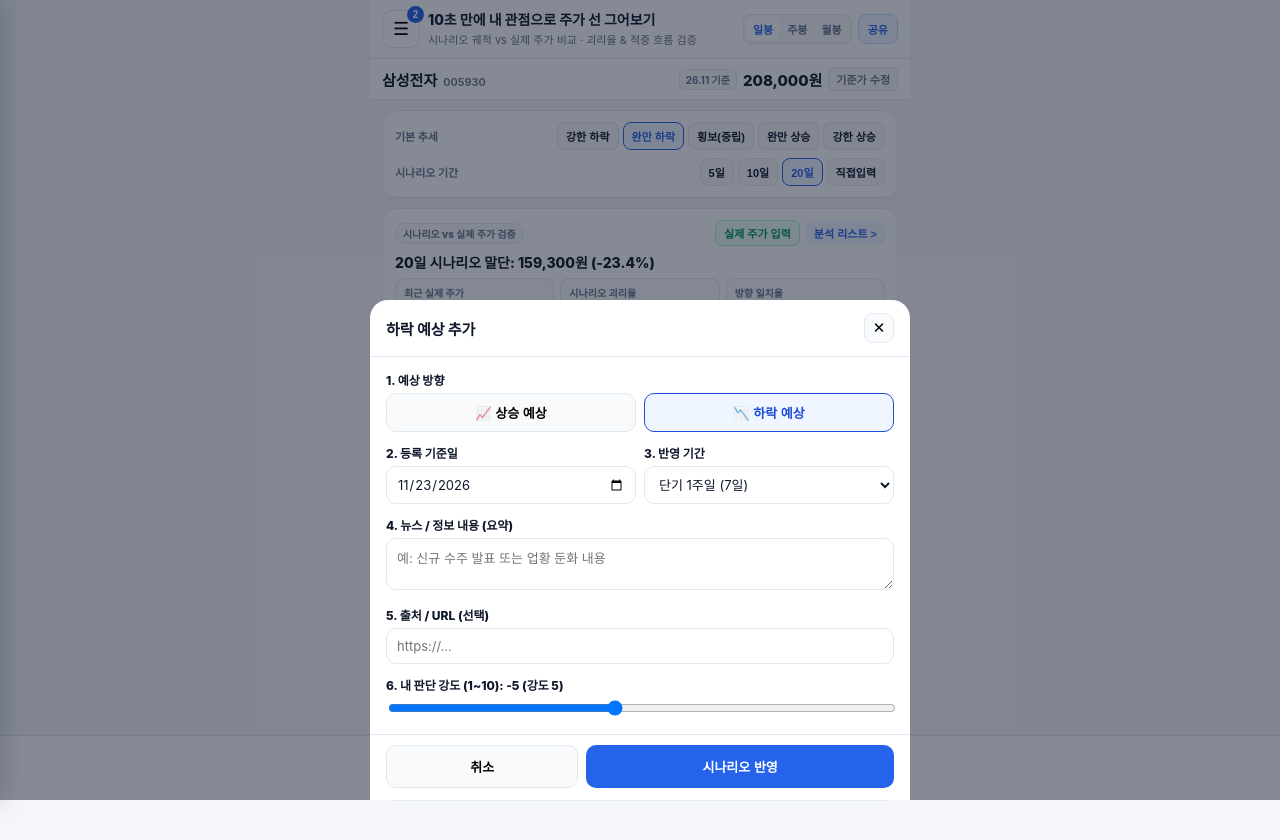
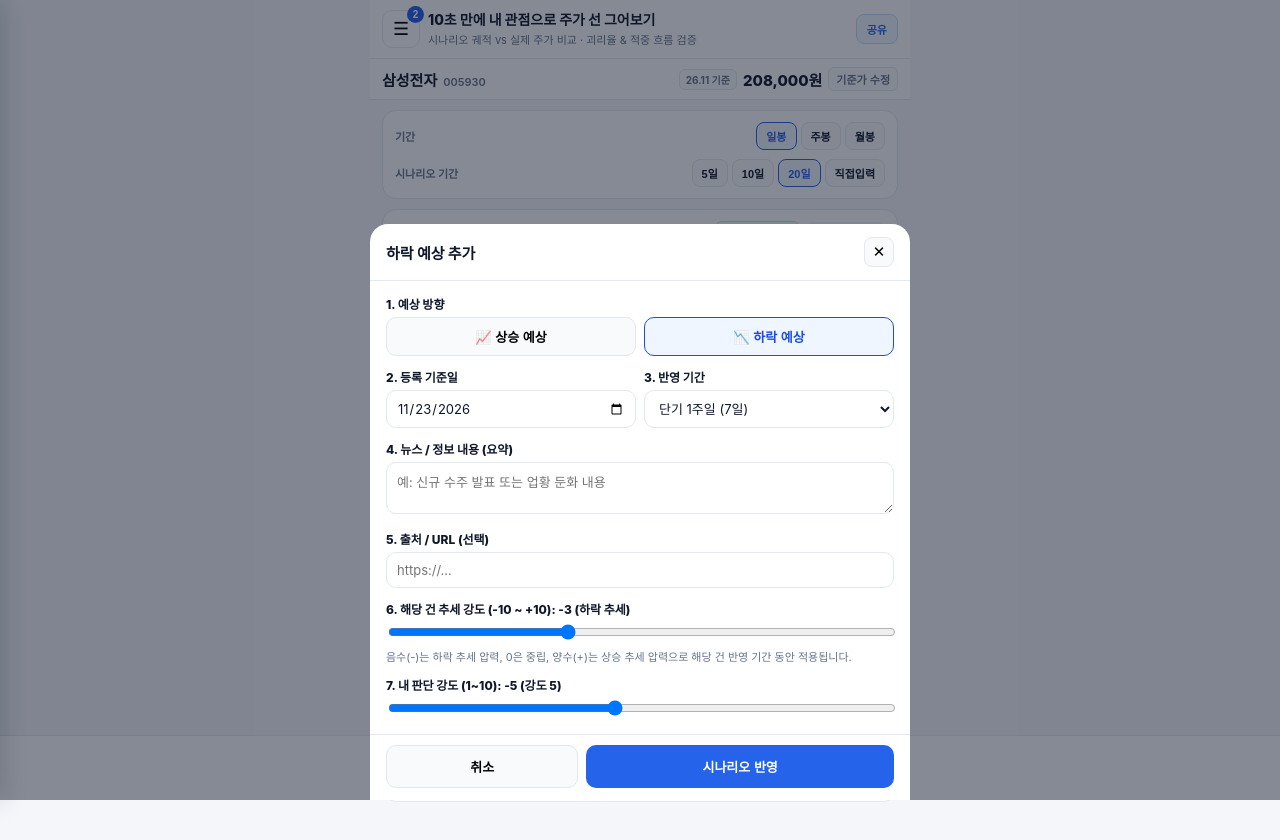
Before and after one commit to happyed6040-star/My-stock1, a plain HTML site: page index.html in a window 1280 px wide. Both pictures are taken after a click on the button "📉 하락 예상". Drawn offline with nearby package versions, Linux system fonts and the light colour scheme.

Commit message:
Update index.html

```diff
--- a/index.html
+++ b/index.html
@@ -3,7 +3,7 @@
 <head>
   <meta charset="UTF-8" />
   <meta name="viewport" content="width=device-width, initial-scale=1.0, viewport-fit=cover" />
-  <title>나만의 주식 시나리오 v5.4</title>
+  <title>나만의 주식 시나리오 v5.4.1</title>
   <meta property="og:type" content="website" />
   <meta property="og:title" content="나만의 주식 시나리오 — 시나리오 vs 실제 주가 비교" />
   <meta property="og:description" content="설정한 시나리오 궤적과 실제 주가 흐름, 괴리율 및 방향 일치율을 비교해 보세요." />
@@ -137,38 +137,13 @@
       flex-shrink: 0;
     }
 
-    .tf-group {
-      display: inline-flex;
-      background: var(--surface-soft);
-      border: 1px solid var(--border);
-      border-radius: 8px;
-      padding: 2px;
-    }
-
-    .tf-btn {
-      border: 0;
-      background: transparent;
-      padding: 4px 7px;
-      font-size: 11px;
-      font-weight: 700;
-      color: var(--muted);
-      border-radius: 6px;
-      cursor: pointer;
-    }
-
-    .tf-btn.active {
-      background: var(--surface);
-      color: var(--primary);
-      box-shadow: 0 1px 2px rgba(15, 23, 42, 0.08);
-    }
-
     .share-btn {
       border: 1px solid #bfdbfe;
       background: var(--primary-soft);
       color: var(--primary);
       font-size: 11px;
       font-weight: 700;
-      padding: 6px 9px;
+      padding: 6px 10px;
       border-radius: 8px;
       cursor: pointer;
       white-space: nowrap;
@@ -254,7 +229,7 @@
     .control-row {
       display: flex;
       flex-direction: column;
-      gap: 8px;
+      gap: 9px;
     }
 
     .control-line {
@@ -285,7 +260,7 @@
       color: var(--text);
       font-size: 11px;
       font-weight: 700;
-      padding: 5px 8px;
+      padding: 5px 9px;
       border-radius: 8px;
       cursor: pointer;
     }
@@ -856,6 +831,12 @@
       font-size: 12px;
       font-weight: 800;
       margin-bottom: 5px;
+    }
+
+    .field-hint {
+      font-size: 11px;
+      color: var(--muted);
+      margin-top: 4px;
     }
 
     .dir-toggle-row {
@@ -948,11 +929,6 @@
         </div>
       </div>
       <div class="topbar-right">
-        <div class="tf-group" role="group" aria-label="봉 단위">
-          <button type="button" class="tf-btn active" data-tf="D">일봉</button>
-          <button type="button" class="tf-btn" data-tf="W">주봉</button>
-          <button type="button" class="tf-btn" data-tf="M">월봉</button>
-        </div>
         <button type="button" class="share-btn" id="shareBtn">공유</button>
       </div>
     </header>
@@ -972,13 +948,11 @@
     <main class="main-content">
       <section class="card control-row">
         <div class="control-line">
-          <span class="control-label">기본 추세</span>
-          <div class="pill-group" id="trendGroup">
-            <button type="button" class="pill-btn" data-trend="strong_down">강한 하락</button>
-            <button type="button" class="pill-btn active" data-trend="mild_down">완만 하락</button>
-            <button type="button" class="pill-btn" data-trend="flat">횡보(중립)</button>
-            <button type="button" class="pill-btn" data-trend="mild_up">완만 상승</button>
-            <button type="button" class="pill-btn" data-trend="strong_up">강한 상승</button>
+          <span class="control-label">기간</span>
+          <div class="pill-group" id="tfGroup" role="group" aria-label="봉 단위">
+            <button type="button" class="pill-btn active" data-tf="D">일봉</button>
+            <button type="button" class="pill-btn" data-tf="W">주봉</button>
+            <button type="button" class="pill-btn" data-tf="M">월봉</button>
           </div>
         </div>
         <div class="control-line">
@@ -1037,7 +1011,7 @@
           <canvas id="scenarioChart"></canvas>
         </div>
         <p class="disclaimer-note">
-          초록 실선은 시나리오 발행 이후 경과 일자 기준 실제 주가(또는 비교 입력가) 궤적입니다. 실제 시세 API 연동 전까지는 '실제 주가 입력'으로 비교 시나리오를 바로 테스트할 수 있습니다.
+          각 등록 건의 '추세 강도'와 '판단 강도'가 반영 기간 동안 시나리오 궤적에 누적됩니다. 초록 실선은 경과 일자 기준 실제 주가 비교선입니다.
         </p>
       </section>
     </main>
@@ -1142,8 +1116,16 @@
         </div>
 
         <div>
+          <label class="field-label" for="itemTrendRange">
+            6. 해당 건 추세 강도 (-10 ~ +10): <span id="trendStrengthLabel">+3 (완만 상승 추세)</span>
+          </label>
+          <input type="range" id="itemTrendRange" min="-10" max="10" value="3" style="width:100%;" />
+          <div class="field-hint">음수(-)는 하락 추세 압력, 0은 중립, 양수(+)는 상승 추세 압력으로 해당 건 반영 기간 동안 적용됩니다.</div>
+        </div>
+
+        <div>
           <label class="field-label" for="itemWeightRange">
-            6. 내 판단 강도 (1~10): <span id="weightValueLabel">+5 (강도 5)</span>
+            7. 내 판단 강도 (1~10): <span id="weightValueLabel">+5 (강도 5)</span>
           </label>
           <input type="range" id="itemWeightRange" min="1" max="10" value="5" style="width:100%;" />
         </div>
@@ -1214,44 +1196,26 @@
       '006400': { code: '006400', name: '삼성SDI', basePrice: 345000, seed: 83, refTag: '26.11 기준' }
     };
 
-    const TREND_DAILY_RATE = {
-      strong_down: -0.0085,
-      mild_down: -0.0035,
-      flat: 0.0,
-      mild_up: 0.0035,
-      strong_up: 0.0085
-    };
-
-    const TREND_LABELS = {
-      strong_down: '강한 하락',
-      mild_down: '완만 하락',
-      flat: '횡보(중립)',
-      mild_up: '완만 상승',
-      strong_up: '강한 상승'
-    };
-
     const PRESETS = [
       {
         id: 'sec_inflection',
         title: '삼성전자 단기 반등 후 장기 하락 변곡',
-        desc: '11/23 단기 3일 상승요인 → 11/25 장기 30일 하락요인',
+        desc: '11/23 단기 3일 상승(추세 +4) → 11/26 장기 30일 하락(추세 -5)',
         stockCode: '005930',
-        trend: 'mild_down',
         horizonDays: 20,
         items: [
-          { id: 'p1', direction: 'up', date: '2026-11-23', durationDays: 3, summary: '삼성전자 단기 상승요인 반영', url: '', weight: 5, enabled: true },
-          { id: 'p2', direction: 'down', date: '2026-11-25', durationDays: 30, summary: '장기 하락요인 반영', url: '', weight: 7, enabled: true }
+          { id: 'p1', direction: 'up', date: '2026-11-23', durationDays: 3, summary: '삼성전자 단기 상승요인 반영', url: '', trendStrength: 4, weight: 5, enabled: true },
+          { id: 'p2', direction: 'down', date: '2026-11-26', durationDays: 30, summary: '장기 하락요인 반영', url: '', trendStrength: -5, weight: 7, enabled: true }
         ]
       },
       {
         id: 'hynix_swing',
-        title: 'SK하이닉스 20일 완만 상승 시나리오',
-        desc: '완만 상승 추세 + 14일 상승요인 설정',
+        title: 'SK하이닉스 20일 상승 추세 시나리오',
+        desc: '11/23 14일 상승요인(추세 +5, 판단 6)',
         stockCode: '000660',
-        trend: 'mild_up',
         horizonDays: 20,
         items: [
-          { id: 'p3', direction: 'up', date: '2026-11-23', durationDays: 14, summary: '메모리 모멘텀 상승요인', url: '', weight: 6, enabled: true }
+          { id: 'p3', direction: 'up', date: '2026-11-23', durationDays: 14, summary: '메모리 모멘텀 상승요인', url: '', trendStrength: 5, weight: 6, enabled: true }
         ]
       },
       {
@@ -1259,7 +1223,6 @@
         title: '현대차 빈 시나리오 분석 리스트 초기화',
         desc: '종목별 빈 리스트 테스트용 프리셋',
         stockCode: '005380',
-        trend: 'flat',
         horizonDays: 10,
         items: []
       }
@@ -1269,7 +1232,6 @@
       stocks: { ...DEFAULT_STOCKS },
       stockCode: '005930',
       timeframe: 'D',
-      trend: 'mild_down',
       horizonDays: 20,
       isCustomHorizon: false,
       hideScenarioMemo: false,
@@ -1284,8 +1246,8 @@
       },
       itemsByStock: {
         '005930': [
-          { id: 'init-1', direction: 'up', date: '2026-11-23', durationDays: 3, summary: '삼성전자 단기 상승요인 반영', url: '', weight: 5, enabled: true },
-          { id: 'init-2', direction: 'down', date: '2026-11-26', durationDays: 30, summary: '하락 구간 흐름 지속 관점 장기 반영', url: '', weight: 8, enabled: true }
+          { id: 'init-1', direction: 'up', date: '2026-11-23', durationDays: 3, summary: '삼성전자 단기 상승요인 반영', url: '', trendStrength: 3, weight: 5, enabled: true },
+          { id: 'init-2', direction: 'down', date: '2026-11-26', durationDays: 30, summary: '하락 구간 흐름 지속 관점 장기 반영', url: '', trendStrength: -4, weight: 8, enabled: true }
         ],
         '000660': [],
         '005380': [],
@@ -1413,6 +1375,17 @@
       if (!dateStr || !dateStr.includes('-')) return dateStr || '';
       const parts = dateStr.split('-');
       return `${parts[1]}.${parts[2]}`;
+    }
+
+    function describeTrendStrength(val) {
+      const n = Number(val) || 0;
+      const sign = n > 0 ? `+${n}` : `${n}`;
+      let label = '중립';
+      if (n >= 7) label = '강한 상승 추세';
+      else if (n >= 1) label = '상승 추세';
+      else if (n <= -7) label = '강한 하락 추세';
+      else if (n <= -1) label = '하락 추세';
+      return `${sign} (${label})`;
     }
 
     function generateHistorySeries(stock, tf, targetCount) {
@@ -1455,7 +1428,6 @@
 
     function computeScenarioSeries(stockPrice, histLen) {
       const days = Math.max(1, Math.min(365, Number(state.horizonDays) || 20));
-      const baseRate = TREND_DAILY_RATE[state.trend] ?? 0;
       const activeItems = getCurrentItems().filter((it) => it.enabled);
 
       const futureLabels = [];
@@ -1473,13 +1445,14 @@
           const endStep = startStep + Math.max(1, Number(item.durationDays) || 1) - 1;
           if (step >= startStep && step <= endStep) {
             const sign = item.direction === 'up' ? 1 : -1;
-            impactSum += sign * (Number(item.weight) || 1) * 0.0016;
+            const judgmentImpact = sign * (Number(item.weight) || 1) * 0.0014;
+            const trendImpact = (Number(item.trendStrength) || 0) * 0.0008;
+            impactSum += judgmentImpact + trendImpact;
           }
         });
 
-        const stepRate = baseRate + impactSum;
         const unit = currentVal >= 10000 ? 100 : 10;
-        currentVal = Math.max(100, Math.round((currentVal * (1 + stepRate)) / unit) * unit);
+        currentVal = Math.max(100, Math.round((currentVal * (1 + impactSum)) / unit) * unit);
 
         const d = new Date(anchorDate);
         d.setDate(d.getDate() + (step - 1));
@@ -1567,12 +1540,8 @@
       memoCb.checked = state.hideScenarioMemo;
       document.getElementById('hideMemoLabel').classList.toggle('active', state.hideScenarioMemo);
 
-      document.querySelectorAll('.tf-btn').forEach((btn) => {
+      document.querySelectorAll('#tfGroup .pill-btn').forEach((btn) => {
         btn.classList.toggle('active', btn.dataset.tf === state.timeframe);
-      });
-
-      document.querySelectorAll('#trendGroup .pill-btn').forEach((btn) => {
-        btn.classList.toggle('active', btn.dataset.trend === state.trend);
       });
 
       const isPresetDay = !state.isCustomHorizon && [5, 10, 20].includes(state.horizonDays);
@@ -1600,7 +1569,7 @@
       document.getElementById('metricHitRate').textContent = `${actualComp.hitRate}% (${actualComp.elapsedDays}일 기준)`;
 
       document.getElementById('summarySub').textContent =
-        `추세 [${TREND_LABELS[state.trend]}] · 기간 [${state.horizonDays}일] · 활성 항목 [${activeCount}/${items.length}건]`;
+        `기간 [${tfMap[state.timeframe]}] · 시나리오 [${state.horizonDays}일] · 활성 항목 [${activeCount}/${items.length}건]`;
 
       renderChart(history, scenario, actualComp);
       renderDrawer();
@@ -1773,7 +1742,6 @@
         btn.innerHTML = `<span class="preset-title">${preset.title}</span><span class="preset-desc">${preset.desc}</span>`;
         btn.addEventListener('click', () => {
           state.stockCode = preset.stockCode;
-          state.trend = preset.trend;
           state.horizonDays = preset.horizonDays;
           state.isCustomHorizon = ![5, 10, 20].includes(preset.horizonDays);
           state.itemsByStock[preset.stockCode] = preset.items.map((x, idx) => ({
@@ -1804,12 +1772,14 @@
           ? '<span class="dir-badge-up">[상승 예상]</span>'
           : '<span class="dir-badge-down">[하락 예상]</span>';
         const sign = item.direction === 'up' ? '+' : '-';
+        const tVal = Number(item.trendStrength) || 0;
+        const tSign = tVal > 0 ? `+${tVal}` : `${tVal}`;
 
         card.innerHTML = `
           <div class="analysis-top">
             <input type="checkbox" class="analysis-check" ${item.enabled ? 'checked' : ''} aria-label="항목 반영 체크" />
             <div class="analysis-summary">
-              ${dirText} ${item.date} · ${item.durationDays}일 · ${sign}${item.weight}강도<br/>
+              ${dirText} ${item.date} · ${item.durationDays}일 · 추세 ${tSign} · 판단 ${sign}${item.weight}<br/>
               ${item.summary || '(요약 내용 없음)'}
             </div>
           </div>
@@ -1846,6 +1816,17 @@
     function closeDrawer() {
       document.getElementById('drawerBackdrop').classList.remove('open');
       document.getElementById('leftDrawer').classList.remove('open');
+    }
+
+    function updateTrendStrengthLabel() {
+      const val = Number(document.getElementById('itemTrendRange').value) || 0;
+      document.getElementById('trendStrengthLabel').textContent = describeTrendStrength(val);
+    }
+
+    function updateWeightLabel() {
+      const w = Number(document.getElementById('itemWeightRange').value) || 5;
+      const sign = state.modalDirection === 'up' ? '+' : '-';
+      document.getElementById('weightValueLabel').textContent = `${sign}${w} (강도 ${w})`;
     }
 
     function syncDirectionUI(dir) {
@@ -1877,22 +1858,25 @@
       }
     }
 
-    function updateWeightLabel() {
-      const w = Number(document.getElementById('itemWeightRange').value) || 5;
-      const sign = state.modalDirection === 'up' ? '+' : '-';
-      document.getElementById('weightValueLabel').textContent = `${sign}${w} (강도 ${w})`;
-    }
-
     function openItemModal(direction, existingItem = null) {
       state.editingItemId = existingItem ? existingItem.id : null;
       const titleEl = document.getElementById('itemModalTitle');
       titleEl.textContent = existingItem ? '시나리오 항목 수정' : (direction === 'up' ? '상승 예상 추가' : '하락 예상 추가');
 
-      syncDirectionUI(existingItem ? existingItem.direction : direction);
+      const resolvedDir = existingItem ? existingItem.direction : direction;
+      syncDirectionUI(resolvedDir);
       document.getElementById('itemDateInput').value = existingItem ? existingItem.date : ANCHOR_DATE_STR;
       syncDurationUI(existingItem ? existingItem.durationDays : 7);
       document.getElementById('itemSummaryInput').value = existingItem ? existingItem.summary : '';
       document.getElementById('itemUrlInput').value = existingItem ? (existingItem.url || '') : '';
+
+      const defaultTrend = resolvedDir === 'up' ? 3 : -3;
+      const trendVal = existingItem && existingItem.trendStrength !== undefined
+        ? Number(existingItem.trendStrength)
+        : defaultTrend;
+      document.getElementById('itemTrendRange').value = String(Math.max(-10, Math.min(10, trendVal)));
+      updateTrendStrengthLabel();
+
       document.getElementById('itemWeightRange').value = existingItem ? String(existingItem.weight) : '5';
       updateWeightLabel();
 
@@ -1914,6 +1898,7 @@
         : Number(durSel);
       const summaryVal = document.getElementById('itemSummaryInput').value.trim();
       const urlVal = document.getElementById('itemUrlInput').value.trim();
+      const trendStrength = Math.max(-10, Math.min(10, Number(document.getElementById('itemTrendRange').value) || 0));
       const weightVal = Math.max(1, Math.min(10, Number(document.getElementById('itemWeightRange').value) || 5));
 
       const items = getCurrentItems();
@@ -1925,6 +1910,7 @@
           target.durationDays = durationDays;
           target.summary = summaryVal;
           target.url = urlVal;
+          target.trendStrength = trendStrength;
           target.weight = weightVal;
         }
       } else {
@@ -1935,6 +1921,7 @@
           durationDays,
           summary: summaryVal,
           url: urlVal,
+          trendStrength,
           weight: weightVal,
           enabled: true
         });
@@ -2004,7 +1991,6 @@
         s: state.stockCode,
         cs: currentStockObj && !DEFAULT_STOCKS[state.stockCode] ? currentStockObj : null,
         tf: state.timeframe,
-        tr: state.trend,
         hd: state.horizonDays,
         hm: state.hideScenarioMemo ? 1 : 0,
         p: state.customPrices,
@@ -2034,7 +2020,6 @@
         }
         if (data.s && state.stocks[data.s]) state.stockCode = data.s;
         if (['D', 'W', 'M'].includes(data.tf)) state.timeframe = data.tf;
-        if (TREND_DAILY_RATE[data.tr] !== undefined) state.trend = data.tr;
         if (Number(data.hd) >= 1) {
           state.horizonDays = Math.min(365, Number(data.hd));
           state.isCustomHorizon = ![5, 10, 20].includes(state.horizonDays);
@@ -2069,16 +2054,9 @@
       renderDrawer();
     });
 
-    document.querySelectorAll('.tf-btn').forEach((btn) => {
+    document.querySelectorAll('#tfGroup .pill-btn').forEach((btn) => {
       btn.addEventListener('click', () => {
         state.timeframe = btn.dataset.tf;
-        renderAll();
-      });
-    });
-
-    document.querySelectorAll('#trendGroup .pill-btn').forEach((btn) => {
-      btn.addEventListener('click', () => {
-        state.trend = btn.dataset.trend;
         renderAll();
       });
     });
@@ -2118,6 +2096,7 @@
     document.getElementById('itemDurationSelect').addEventListener('change', (e) => {
       document.getElementById('customDurationRow').style.display = e.target.value === 'custom' ? 'block' : 'none';
     });
+    document.getElementById('itemTrendRange').addEventListener('input', updateTrendStrengthLabel);
     document.getElementById('itemWeightRange').addEventListener('input', updateWeightLabel);
 
     document.getElementById('editPriceBtn').addEventListener('click', openPriceModal);
```
